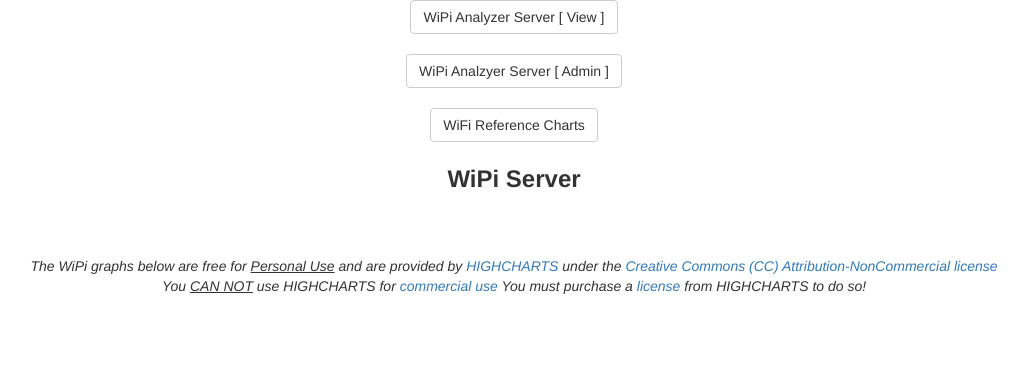
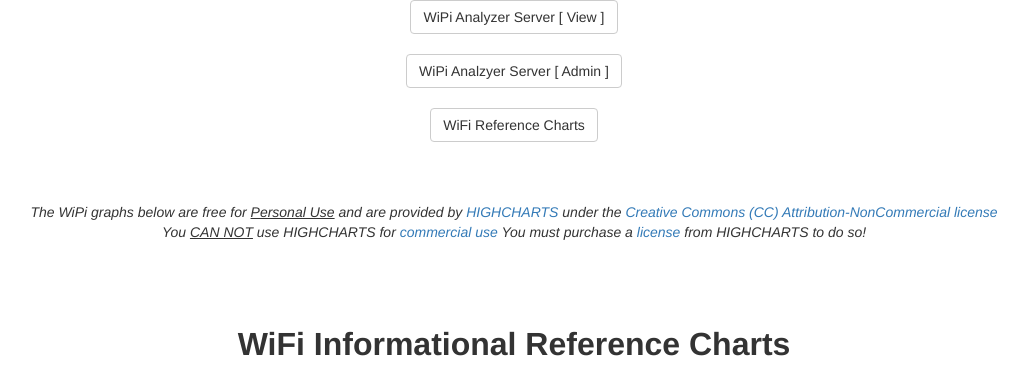
Before and after one commit to burton7d8/wipi-analyzer-server, a PHP site: page /info_ref.php in a window 1280 px wide. Shown: the top 381 px of the page, without its empty margins (126-1154 px from the left). Run offline with PHP 8.4, Linux system fonts and the light colour scheme; some libraries are stand-ins or nearby versions.

Commit message:
removed title at top

```diff
--- a/info_ref.php
+++ b/info_ref.php
@@ -9,8 +9,7 @@
 
 
 
-print "<center><b><font size=5>WiPi Server</font></b><br><br>";
-
+print "<center>";
 print "<br><br>";
 print "<i>The WiPi graphs below are free for <u>Personal Use</u> and are provided by <a href=http://www.highcharts.com/download target=_blank>HIGHCHARTS</a> under the <a href=https://creativecommons.org/licenses/by-nc/3.0/ target=_blank>Creative Commons (CC) Attribution-NonCommercial license</a><br>";
 print "You <u>CAN NOT</u> use HIGHCHARTS for <a href=https://shop.highsoft.com/faq#Non-Commercial-0 target=_blank>commercial use</a>  You must purchase a <a href=https://shop.highsoft.com/highcharts target=_blank>license</a> from HIGHCHARTS to do so!<br></i>";
```
